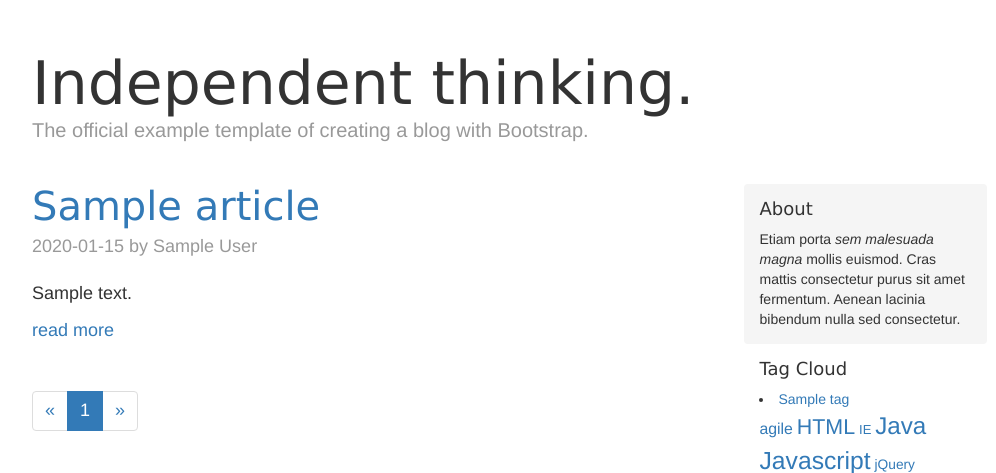
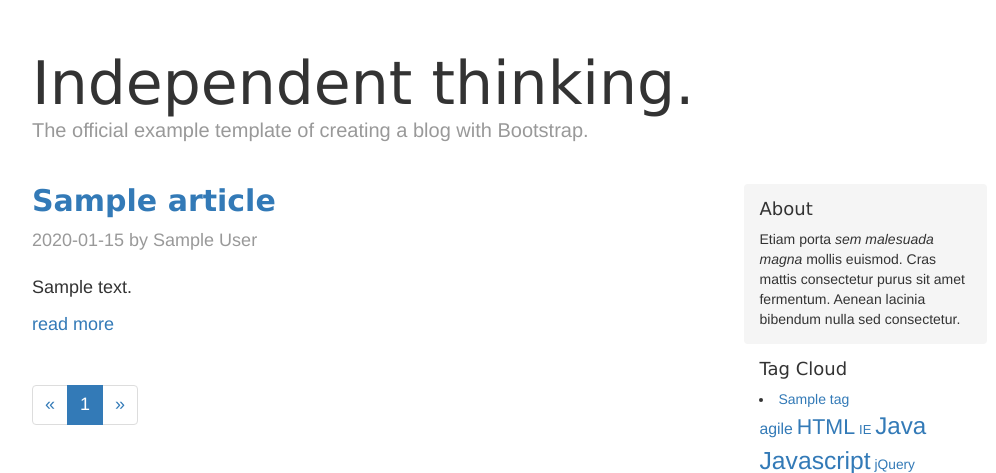
Before and after one commit to knowater521/io, a Django app: page / in a window 1280 px wide. Shown: the part 40-513 px from the top of the page, without its empty margins (138-1134 px from the left). Run offline with Django 3.2, Linux system fonts and the light colour scheme; tables that the repository leaves empty hold one stand-in row (values such as "Sample post"); some libraries are stand-ins or nearby versions.

Commit message:
change blog style.
Signed-off-by: xus <xushvai@gmail.com>

```diff
--- a/static/css/blog.css
+++ b/static/css/blog.css
@@ -141,9 +141,11 @@ h6, .h6 {
 .blog-post {
   margin-bottom: 60px;
 }
-.blog-post-title {
+.blog-post-title a {
   margin-bottom: 5px;
-  font-size: 40px;
+  font-size: 30px;
+  font-weight: bold;
+  text-decoration: none;
 }
 .blog-post-meta {
   margin-bottom: 20px;
```
